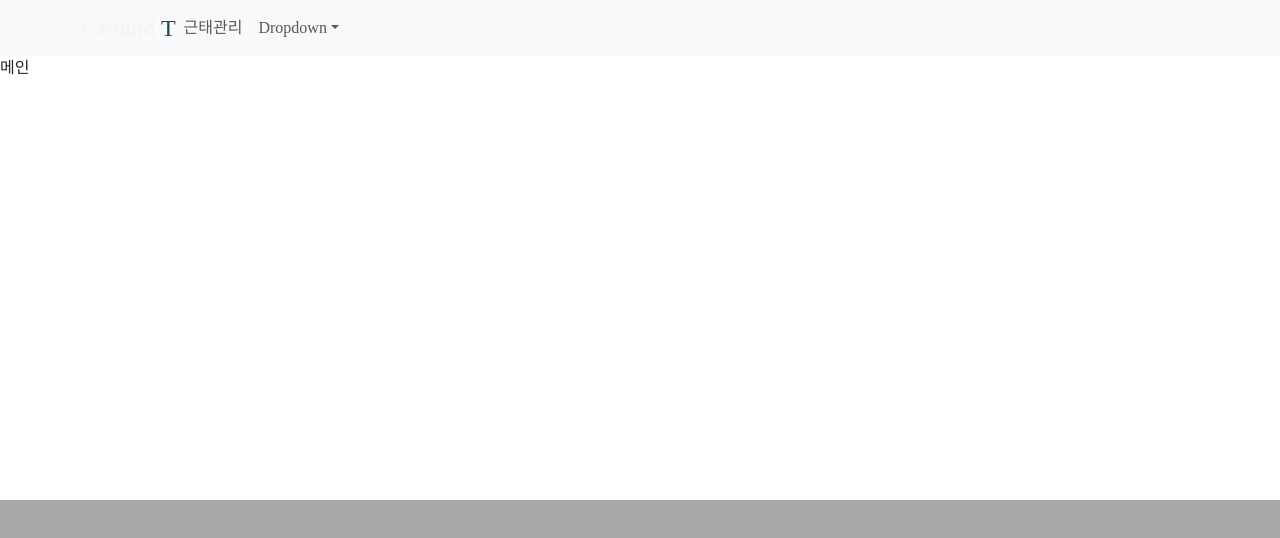
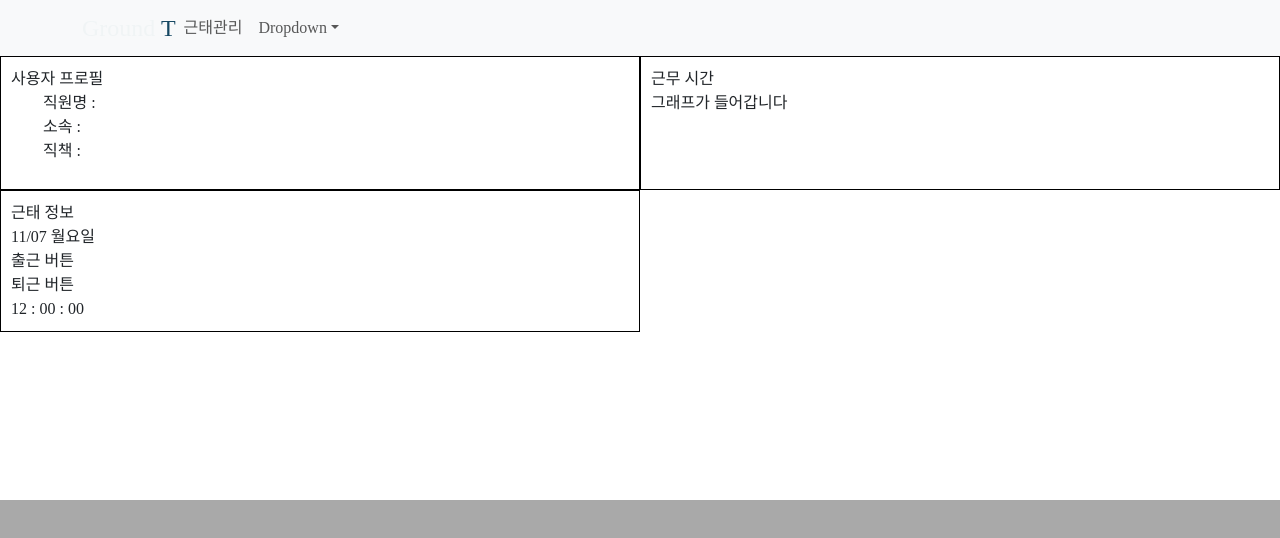
Before and after one commit to NRRCompany/GroundT-WEB-REACT, a React (Create React App) app: page / in a window 1280 px wide. Shown: the top 538 px of the page. Built offline with nearby package versions, Linux system fonts and the light colour scheme.

Commit message:
6 commit

```diff
--- a/src/pages/main/main.jsx
+++ b/src/pages/main/main.jsx
@@ -1,8 +1,43 @@
 import React from 'react';
 
 const Main = () => {
+    const homeDivWrapStyleObj = {
+        display: 'flex',
+        flexWrap: 'wrap',
+    }
+
+    const homDivStyleObj = {
+        boxSizing: 'border-box',
+        width: '50%',
+        border:'1px solid black',
+        padding: '10px',
+    }
+
     return (
-        <div>메인</div>
+        <div className="homeDivWrap" style={homeDivWrapStyleObj}>
+            <div className="homeDiv" style={homDivStyleObj}>
+                <div>사용자 프로필</div>
+                <div>
+                    <ul>
+                        <li>직원명 :</li>
+                        <li>소속 :</li>
+                        <li>직책 :</li>
+                    </ul>
+                </div>
+            </div>
+            <div  className="homeDiv" style={homDivStyleObj}>
+                <div>근무 시간</div>
+                <div>그래프가 들어갑니다</div>
+            </div>
+            <div  className="homeDiv" style={homDivStyleObj}>
+                <div>근태 정보</div>
+                <div>11/07 월요일
+                    <div>출근 버튼</div>
+                    <div>퇴근 버튼</div>
+                </div>
+                <div>12 : 00 : 00</div>
+            </div>
+        </div>
     );
 }
-export default Main;
+export default Main
```
